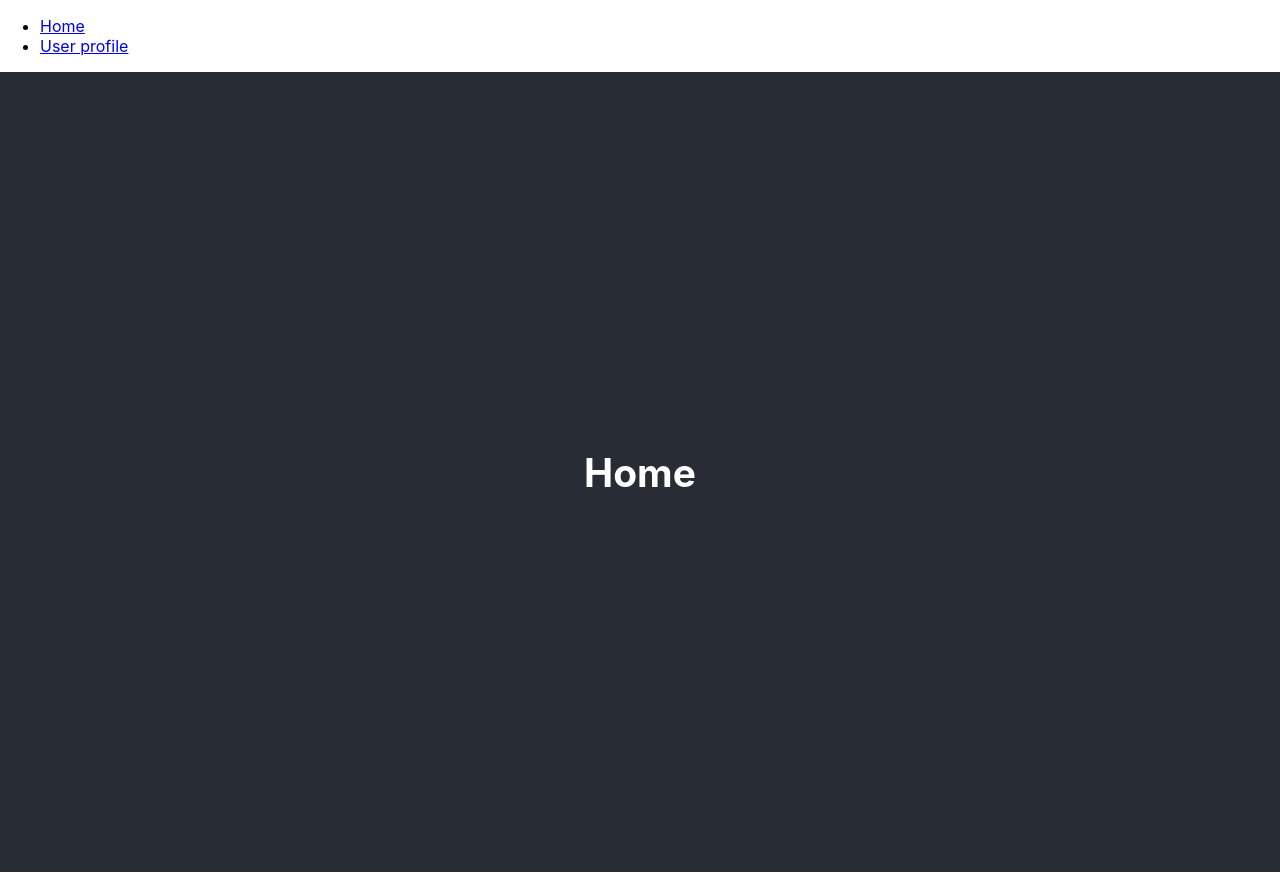
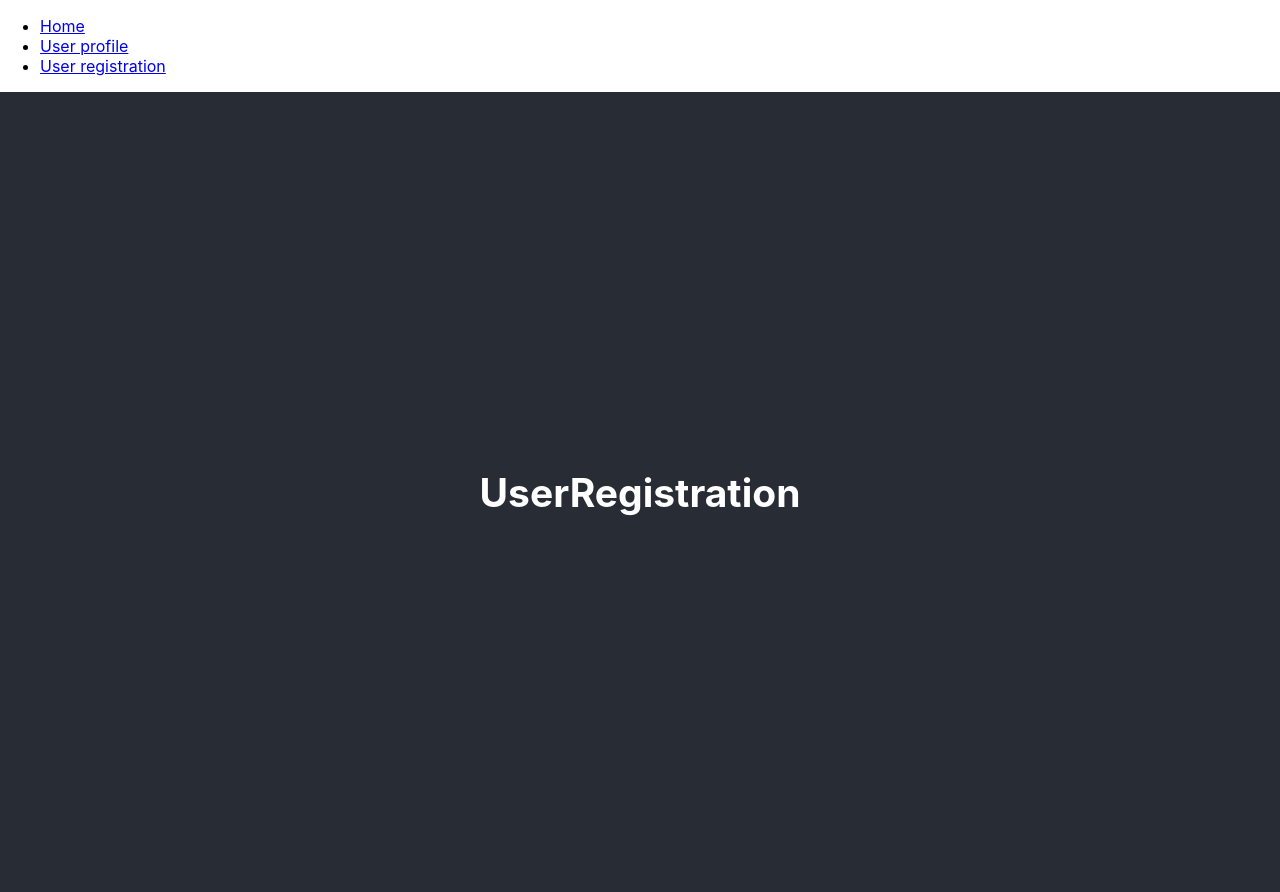
Before and after one commit to V3rt3Xk3/cloud_bioinformatics_toolbox, a React (Create React App) app in the folder frontend/: page /user/registration in a window 1280 px wide. Built offline with nearby package versions, Linux system fonts and the light colour scheme.

Commit message:
// Started to set up authentication

```diff
--- a/frontend/src/App.tsx
+++ b/frontend/src/App.tsx
@@ -8,6 +8,7 @@ import {
 
 import Home from "./Pages/Home";
 import UserProfile from "./Pages/UserProfile"
+import UserRegistration from "./Pages/UserRegistration"
 
 // Misc
 import logo from './logo.svg';
@@ -61,13 +62,19 @@ class App extends React.Component<IAppProperties, IAppState> {
 								<Link to="/">Home</Link>
 							</li>
 							<li>
-								<Link to="/user-profile/">User profile</Link>
+								<Link to="/user/profile/">User profile</Link>
+							</li>
+							<li>
+								<Link to="/user/registration/">User registration</Link>
 							</li>
 						</ul>
 					</nav>
 					<Switch>
-						<Route path="/user-profile/">
+						<Route path="/user/profile/">
 							<UserProfile />
+						</Route>
+						<Route path="/user/registration/">
+							<UserRegistration />
 						</Route>
 						<Route path="/">
 							<Home />
--- /dev/null
+++ b/frontend/src/Pages/UserRegistration.tsx
@@ -0,0 +1,17 @@
+import React from "react";
+
+class UserRegistration extends React.Component {
+
+
+	render() {
+		return (
+			<div className="UserRegistration" >
+				<header className="App-header">
+					<h2>UserRegistration</h2>
+				</header>
+			</div >
+		);
+	}
+}
+
+export default UserRegistration;
```
